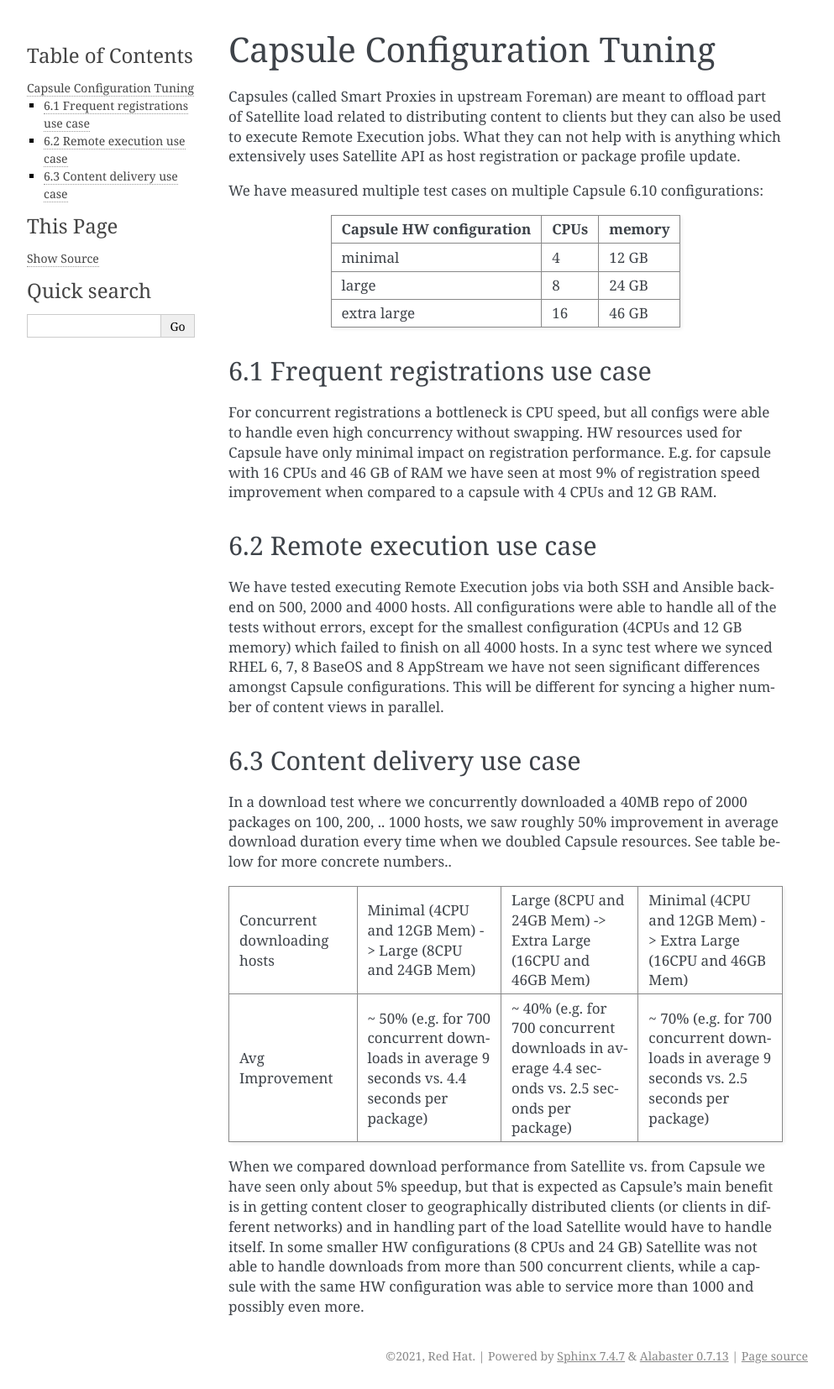
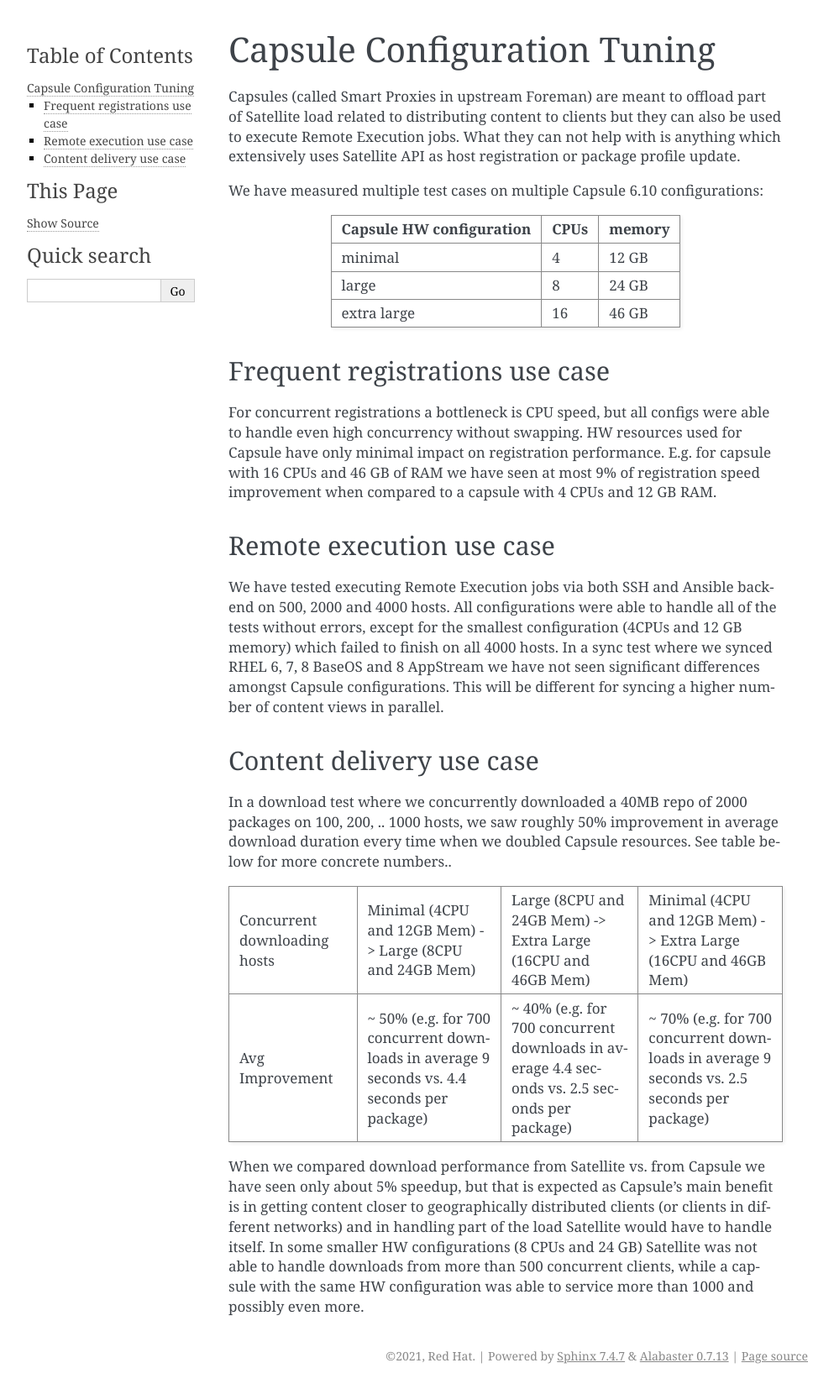
Before and after one commit to RedHatSatellite/satellite-performance-tuning, a Sphinx documentation site: the page built from docs/capsule-configuration-tuning.rst, in a window 1280 px wide. Shown: the whole page at 84% size, without its empty margins (148-1141 px from the left). Built offline with Sphinx 7.4.7, drawn with Linux system fonts in a browser that asks for light colours.

Commit message:
fixed typos.
Thank you @jhutar

```diff
--- a/docs/capsule-configuration-tuning.rst
+++ b/docs/capsule-configuration-tuning.rst
@@ -15,18 +15,18 @@
 |      extra large         |    16    |      46 GB       |
 +--------------------------+----------+------------------+
 
-6.1 Frequent registrations use case
+Frequent registrations use case
 -----------------------------------
 
 For concurrent registrations a bottleneck is CPU speed, but all configs were able to handle even high concurrency without swapping. HW resources used for Capsule have only minimal impact on registration performance. E.g. for capsule with 16 CPUs and 46 GB of RAM we have seen at most 9% of registration speed improvement when compared to a capsule with 4 CPUs and 12 GB RAM.
 
-6.2 Remote execution use case
+Remote execution use case
 -----------------------------
 
 We have tested executing Remote Execution jobs via both SSH and Ansible backend on 500, 2000 and 4000 hosts. All configurations were able to handle all of the tests without errors, except for the smallest configuration (4CPUs and 12 GB memory) which failed to finish on all 4000 hosts.
 In a sync test where we synced RHEL 6, 7, 8 BaseOS and 8 AppStream we have not seen significant differences amongst Capsule configurations. This will be different for syncing a higher number of content views in parallel.
 
-6.3 Content delivery use case
+Content delivery use case
 -----------------------------
 
 In a download test where we concurrently downloaded a 40MB repo of 2000 packages on 100, 200, .. 1000 hosts, we saw roughly 50% improvement in average download duration every time when we doubled Capsule resources. See table below for more concrete numbers..
```
